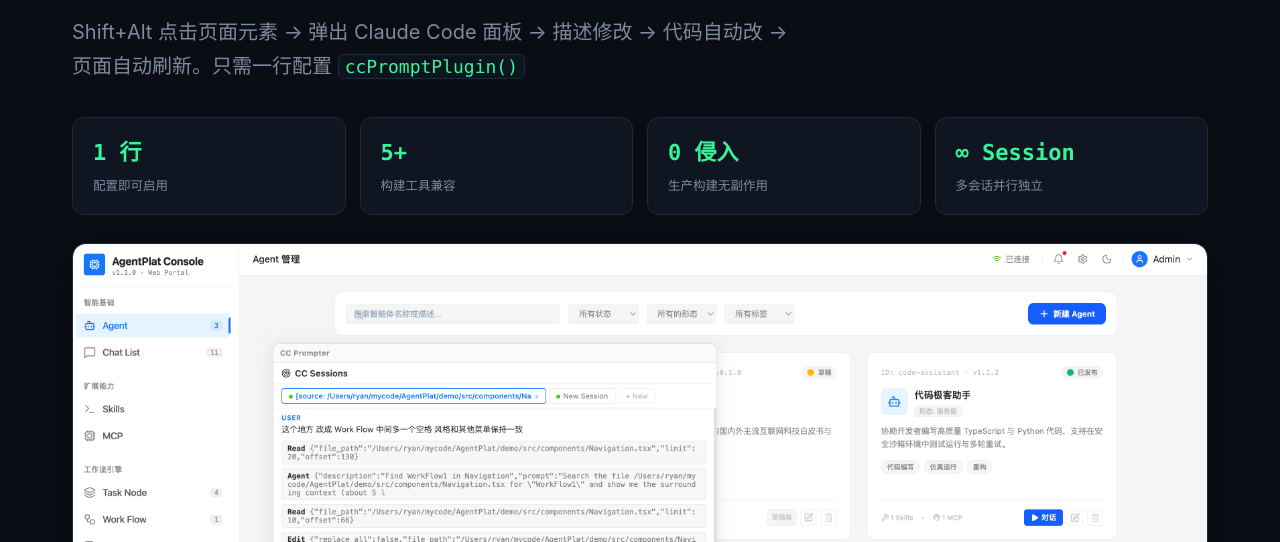
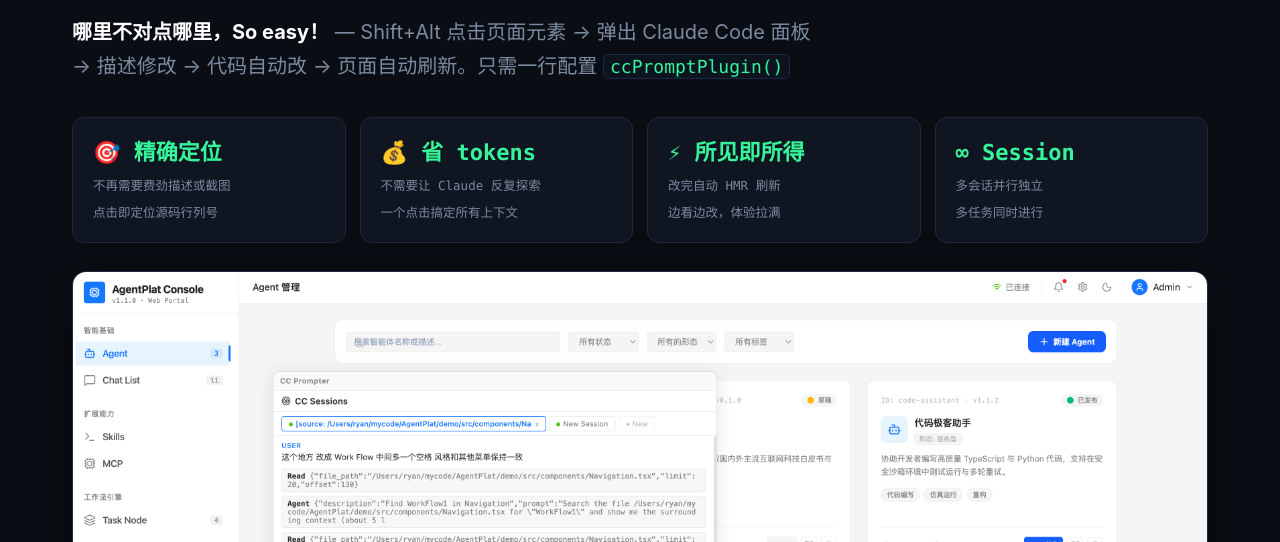
Before and after one commit to auenger/cc-prompter, a website: page index.html in a window 1280 px wide. Shown: the part 258-800 px from the top of the page. Drawn offline with Linux system fonts and the light colour scheme.

Commit message:
add highlights: 精确定位/省tokens/所见即所得

```diff
--- a/index.html
+++ b/index.html
@@ -206,12 +206,12 @@
 <div class="hero" id="overview">
   <span class="kicker">// VITE PLUGIN · OPEN SOURCE · MIT</span>
   <h1>CC <span class="accent">Prompter</span></h1>
-  <p class="sub">Shift+Alt 点击页面元素 → 弹出 Claude Code 面板 → 描述修改 → 代码自动改 → 页面自动刷新。只需一行配置 <code>ccPromptPlugin()</code></p>
+  <p class="sub"><strong style="color:#fff;">哪里不对点哪里，So easy！</strong> — Shift+Alt 点击页面元素 → 弹出 Claude Code 面板 → 描述修改 → 代码自动改 → 页面自动刷新。只需一行配置 <code>ccPromptPlugin()</code></p>
   <div class="stats">
-    <div class="stat"><b>1 行</b><small>配置即可启用</small></div>
-    <div class="stat"><b>5+</b><small>构建工具兼容</small></div>
-    <div class="stat"><b>0 侵入</b><small>生产构建无副作用</small></div>
-    <div class="stat"><b>∞ Session</b><small>多会话并行独立</small></div>
+    <div class="stat"><b>🎯 精确定位</b><small>不再需要费劲描述或截图<br>点击即定位源码行列号</small></div>
+    <div class="stat"><b>💰 省 tokens</b><small>不需要让 Claude 反复探索<br>一个点击搞定所有上下文</small></div>
+    <div class="stat"><b>⚡ 所见即所得</b><small>改完自动 HMR 刷新<br>边看边改，体验拉满</small></div>
+    <div class="stat"><b>∞ Session</b><small>多会话并行独立<br>多任务同时进行</small></div>
   </div>
   <div class="demo-shot">
     <img src="./demo.png" alt="CC Prompter Demo — Shift+Alt 点击元素弹出 Claude Code 面板">
```
Also changed, not shown: README.md.
